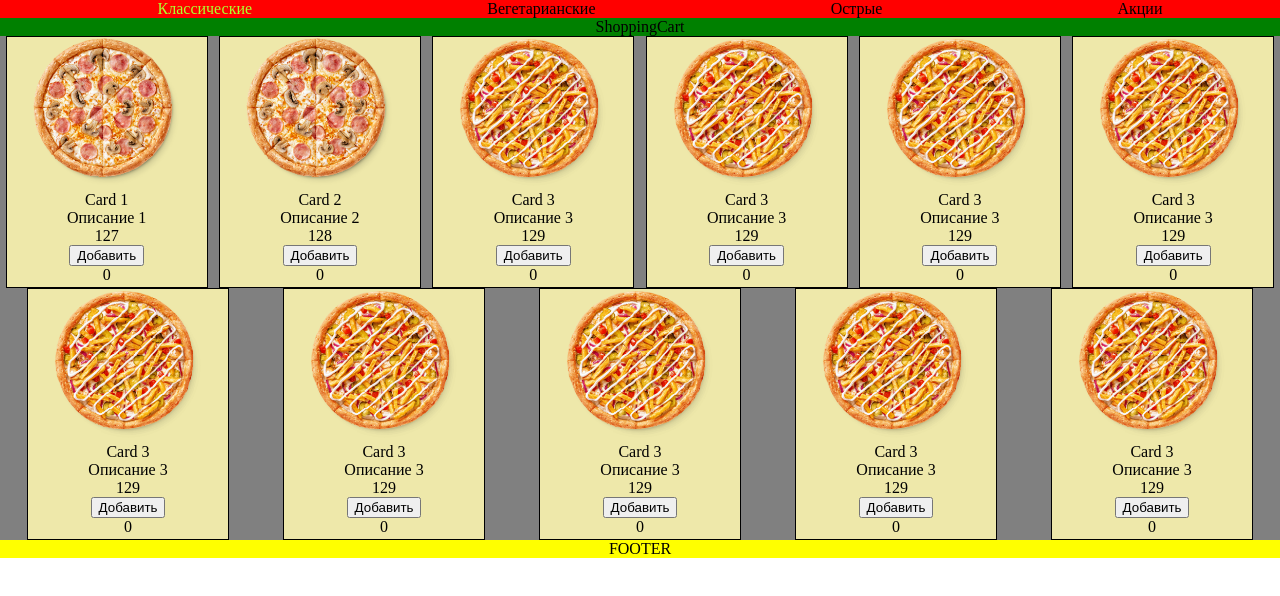
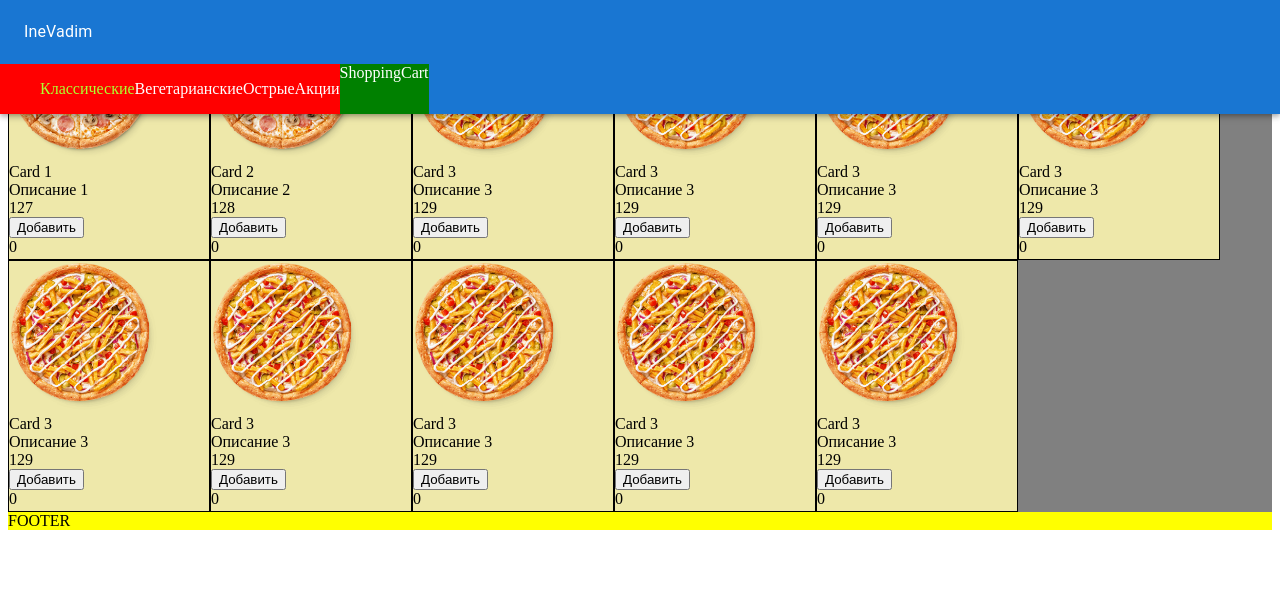
Before and after one commit to inevadim/ineproject, a React (Create React App) app: page / in a window 1280 px wide. Shown: the top 596 px of the page. Built offline with nearby package versions, Linux system fonts and the light colour scheme.

Commit message:
merge rep

```diff
--- a/src/App.css
+++ /dev/null
@@ -1,5 +0,0 @@
-*{
-  margin:0 auto;
-  padding: 0 auto;
-  text-align: center;
-}
--- a/src/App.js
+++ b/src/App.js
@@ -1,4 +1,3 @@
-import './App.css';
 import { Header } from './components/header/Header';
 import { Body } from './components/body/Body';
 import { Footer } from './components/footer/Footer';
--- a/src/components/header/Header.jsx
+++ b/src/components/header/Header.jsx
@@ -1,10 +1,18 @@
 import { Menu } from './menu/Menu.jsx';
 import { ShoppingCart } from './shoppingCart/ShoppingCart.jsx';
+import styles from './Header.module.scss';
+import { AppBar, Toolbar, Typography } from '@mui/material';
+
 export const Header = () => {
   return (
-    <div>
-      <Menu />
-      <ShoppingCart />
-    </div>
+    <AppBar>
+      <Toolbar>
+        <Typography>IneVadim</Typography>
+      </Toolbar>
+      <div className={styles.header}>
+        <Menu />
+        <ShoppingCart />
+      </div>
+    </AppBar>
   );
 };
--- /dev/null
+++ b/src/components/header/Header.module.scss
@@ -0,0 +1,3 @@
+.header{
+    display: flex;
+}
```
